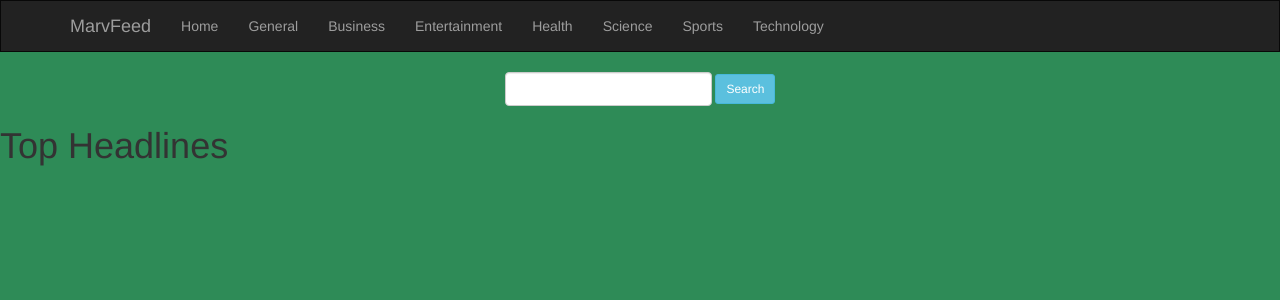
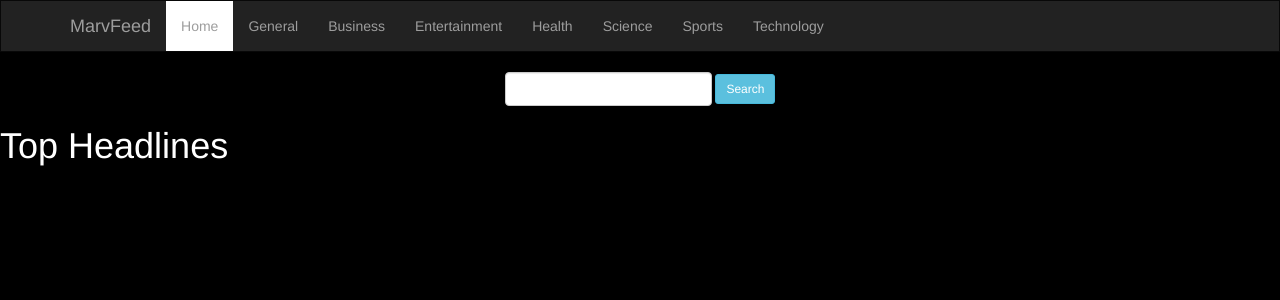
Before and after one commit to marvinChomba/MarvFeed, a Flask app: template app/templates/index.html in a window 1280 px wide. Shown: the top 300 px of the page. Run offline with Flask 2, Linux system fonts and the light colour scheme; the template is opened without the code that fills it, so the values that code supplies are empty; some libraries are stand-ins or nearby versions.

Commit message:
Add the navbar styling

```diff
--- a/app/static/css/index.css
+++ b/app/static/css/index.css
@@ -3,7 +3,8 @@ hr {
     height: 1px;
     background-image: linear-gradient(to right, rgba(0, 0, 0, 0), rgba(0, 0, 0, 0.75), rgba(0, 0, 0, 0));}
 body {
-    background: seagreen
+    background: black;
+    color: white;
 }
 img {
     height: 400px;
@@ -12,3 +13,19 @@ img {
 /* .article-container {
     height: 600px;
 } */
+.active {
+    background: white;
+    color: black
+}
+.nav li {
+    transition: background 1s,color 1s;
+}
+.nav li:hover {
+    background: white;
+}
+li a {
+    transition: color 1s;
+}
+li a:hover {
+    color: black
+}
--- a/app/templates/index.html
+++ b/app/templates/index.html
@@ -11,6 +11,6 @@
         <input type="text" class="form-control" name="search_query">
         <input type="submit" value="Search" class="btn btn-sm btn-info">
     </form>
-    <h1>Top Headlines</h1>
+    <h1 class="ml-5">Top Headlines</h1>
     {{macro.display_articles(headlines)}}
 {% endblock %}
--- a/app/templates/navbar.html
+++ b/app/templates/navbar.html
@@ -11,7 +11,7 @@
         </div>
         <div class="collapse navbar-collapse">
             <ul class="nav navbar-nav">
-                <li><a href="/">Home</a></li>
+                <li><a class="active" href="/">Home</a></li>
                 <li><a href="/sources/general">General</a></li>
                 <li><a href="/sources/business">Business</a></li>
                 <li><a href="/sources/entertainment">Entertainment</a></li>
```
